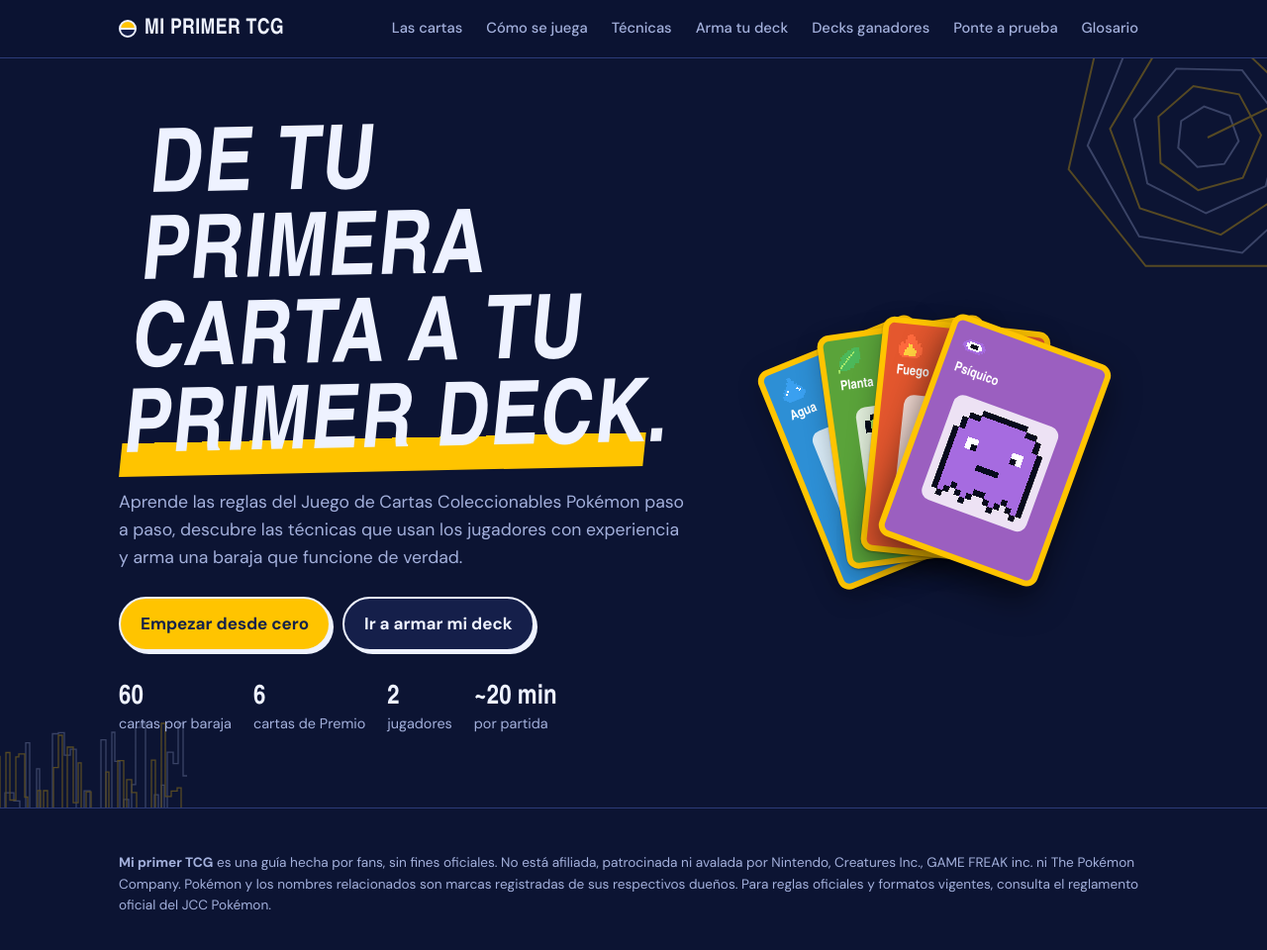
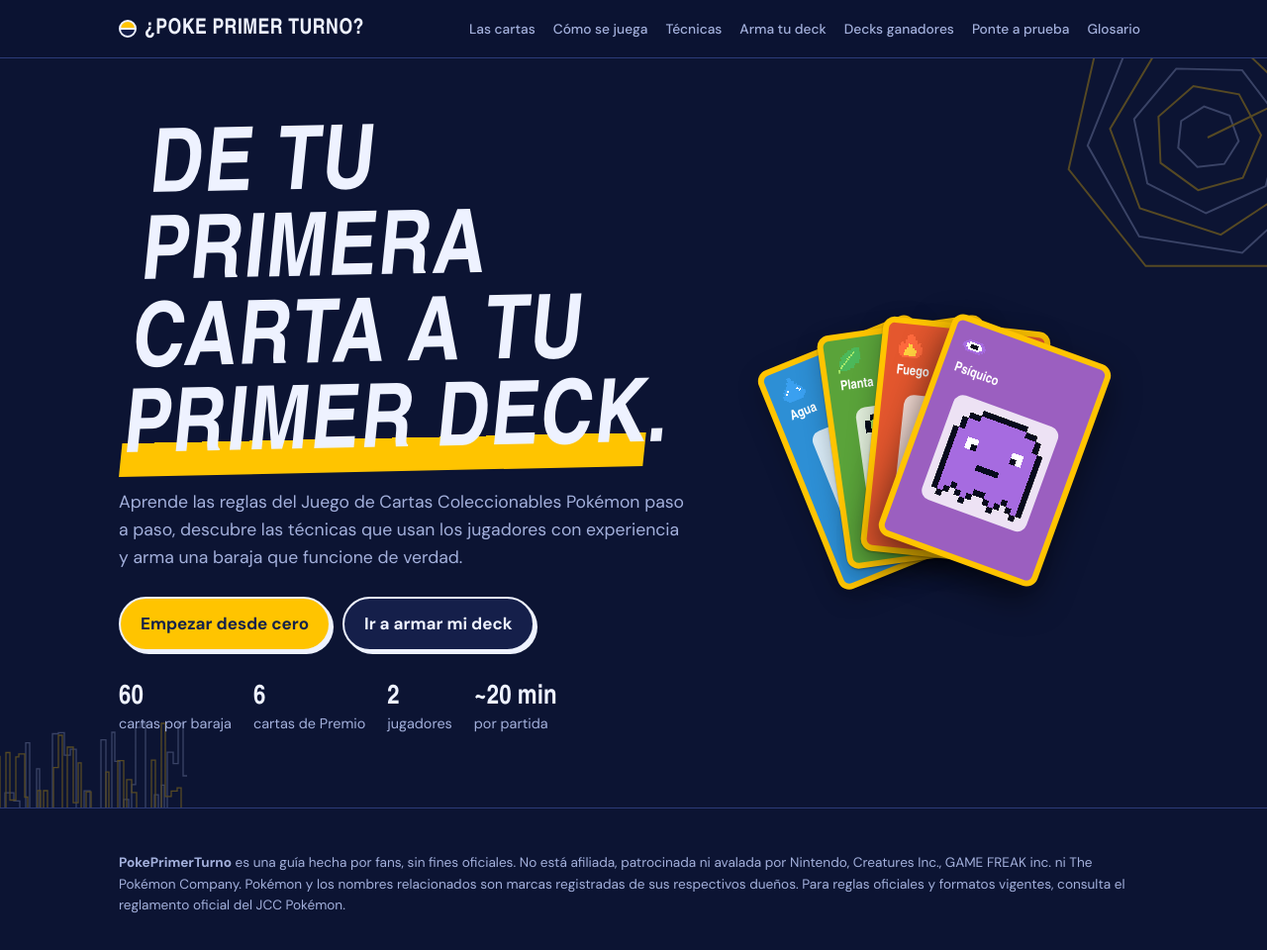
Before and after one commit to etcfilms10-max/pokeprimerturno, a plain HTML site: page index.html in a window 1280 px wide. Shown: the whole page at 99% size. Drawn offline with Linux system fonts and the light colour scheme; a web font is replaced by a local one.

Commit message:
Nuevo nombre: PokePrimerTurno, con la pregunta en la barra
Co-Authored-By: Claude Fable 5.2 <noreply@anthropic.com>

```diff
--- a/index.html
+++ b/index.html
@@ -3,7 +3,7 @@
 <head>
 <meta charset="utf-8">
 <meta name="viewport" content="width=device-width, initial-scale=1">
-<title>Mi primer TCG · Aprende Pokémon TCG</title>
+<title>PokePrimerTurno · Aprende Pokémon TCG</title>
 <meta name="description" content="Guía para aprender a jugar Pokémon TCG desde cero: reglas, técnicas de juego y consejos para armar tu deck.">
 <link rel="preconnect" href="https://fonts.googleapis.com">
 <link rel="preconnect" href="https://fonts.gstatic.com" crossorigin>
@@ -240,6 +240,7 @@ symbol .a{stroke:var(--accent)}symbol .b{stroke:var(--muted)}
 .pager{display:flex;justify-content:space-between;gap:12px;flex-wrap:wrap;margin-top:56px}
 .pager .btn{font-size:.95rem}
 .pager .next{margin-left:auto}
+.nav .wrap{gap:12px}.nav nav{gap:2px}.nav nav a{font-size:.86rem;padding:6px 8px}
 </style>
 </head>
 <body>
@@ -248,7 +249,7 @@ symbol .a{stroke:var(--accent)}symbol .b{stroke:var(--muted)}
 
 <header class="nav">
   <div class="wrap">
-    <a class="brand" href="#inicio"><i></i>Mi primer TCG</a>
+    <a class="brand" href="#inicio"><i></i>¿Poke primer turno?</a>
     <nav aria-label="Secciones">
       <a href="#cartas">Las cartas</a>
       <a href="#jugar">Cómo se juega</a>
@@ -608,7 +609,7 @@ symbol .a{stroke:var(--accent)}symbol .b{stroke:var(--muted)}
 
 <footer>
   <div class="wrap">
-    <p><b>Mi primer TCG</b> es una guía hecha por fans, sin fines oficiales. No está afiliada, patrocinada ni avalada por Nintendo, Creatures Inc., GAME FREAK inc. ni The Pokémon Company. Pokémon y los nombres relacionados son marcas registradas de sus respectivos dueños. Para reglas oficiales y formatos vigentes, consulta el reglamento oficial del JCC Pokémon.</p>
+    <p><b>PokePrimerTurno</b> es una guía hecha por fans, sin fines oficiales. No está afiliada, patrocinada ni avalada por Nintendo, Creatures Inc., GAME FREAK inc. ni The Pokémon Company. Pokémon y los nombres relacionados son marcas registradas de sus respectivos dueños. Para reglas oficiales y formatos vigentes, consulta el reglamento oficial del JCC Pokémon.</p>
   </div>
 </footer>
 
```
